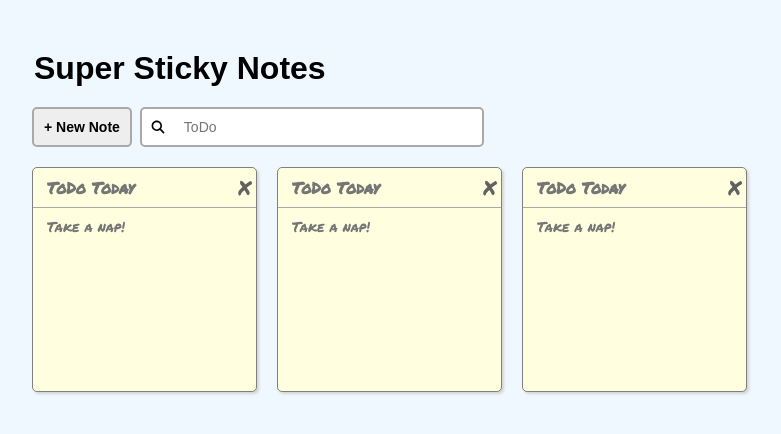
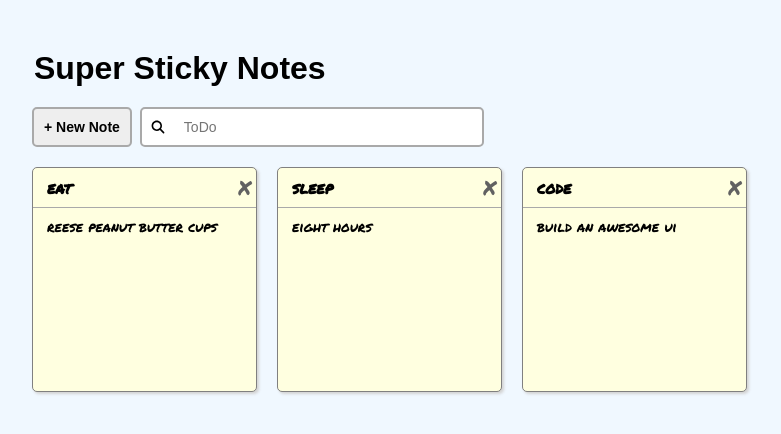
Before and after one commit to aaddis75/super-sticky-notes, a React (Vite) app: page / in a window 1280 px wide. Shown: the top 434 px of the page, without its empty margins (126-907 px from the left). Built offline with nearby package versions, Linux system fonts and the light colour scheme.

Commit message:
Render notes from props and filter search matches

```diff
--- a/src/Header.jsx
+++ b/src/Header.jsx
@@ -1,4 +1,4 @@
-function Header () {
+function Header (props) {
       return (
       <header className="app-header">
       <h1 className="app-header__title">Super Sticky Notes</h1>
@@ -13,7 +13,7 @@ function Header () {
           <label className="visually-hidden" htmlFor="search">
             Search notes
           </label>
-          <input
+          <input value={props.searchText}
             type="text"
             id="search"
             placeholder="ToDo"
--- a/src/Note.jsx
+++ b/src/Note.jsx
@@ -1,13 +1,13 @@
-function Note () {
+function Note (props) {
     return (
          <li className="note">
-        <input
+        <input value={props.note.title}
           type="text"
           aria-label="Title"
           placeholder="ToDo Today"
           className="note__title"
         />
-        <textarea
+        <textarea value={props.note.description}
           aria-label="Description"
           placeholder="Take a nap!"
           className="note__description"
--- a/src/NotesList.jsx
+++ b/src/NotesList.jsx
@@ -4,7 +4,12 @@ function NotesList(props) {
   function renderNote(note) {
     return <Note note={note} key={note.id} />;
   }
-  const noteElements = props.notes.map(renderNote);
+  function keepSearchMatches(note) {
+    return note.doesMatchSearch;
+  }
+  const searchMatches = props.notes.filter(keepSearchMatches);
+
+  const noteElements = searchMatches.map(renderNote);
   return <ul className="notes-list">{noteElements}</ul>;
 }
 
```
